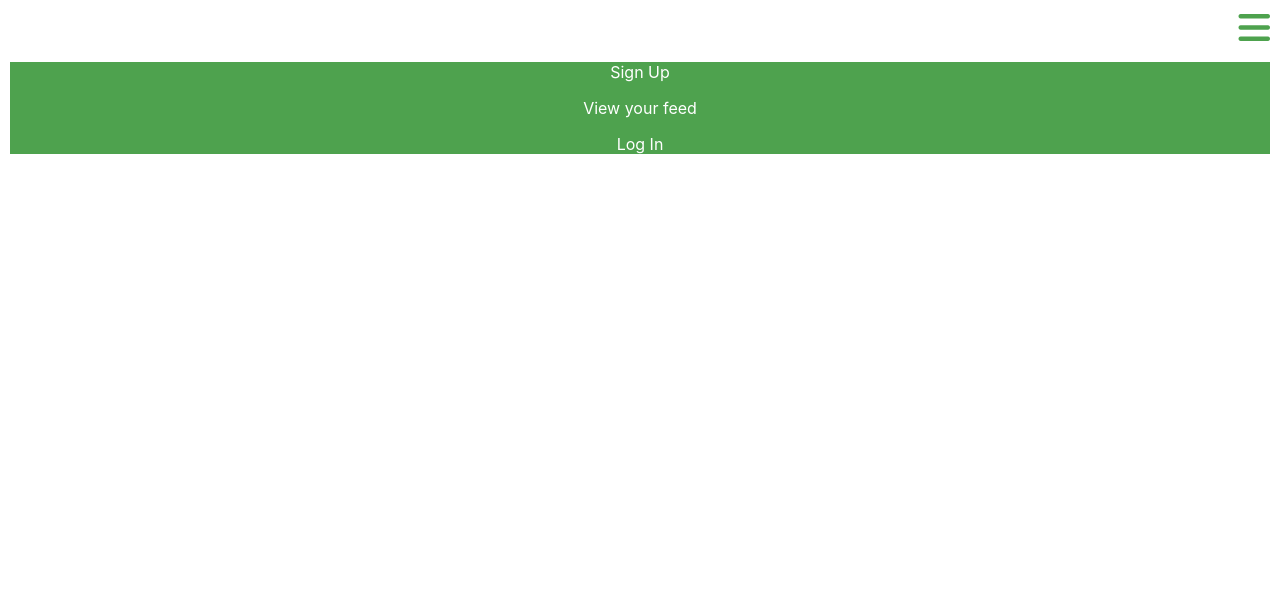
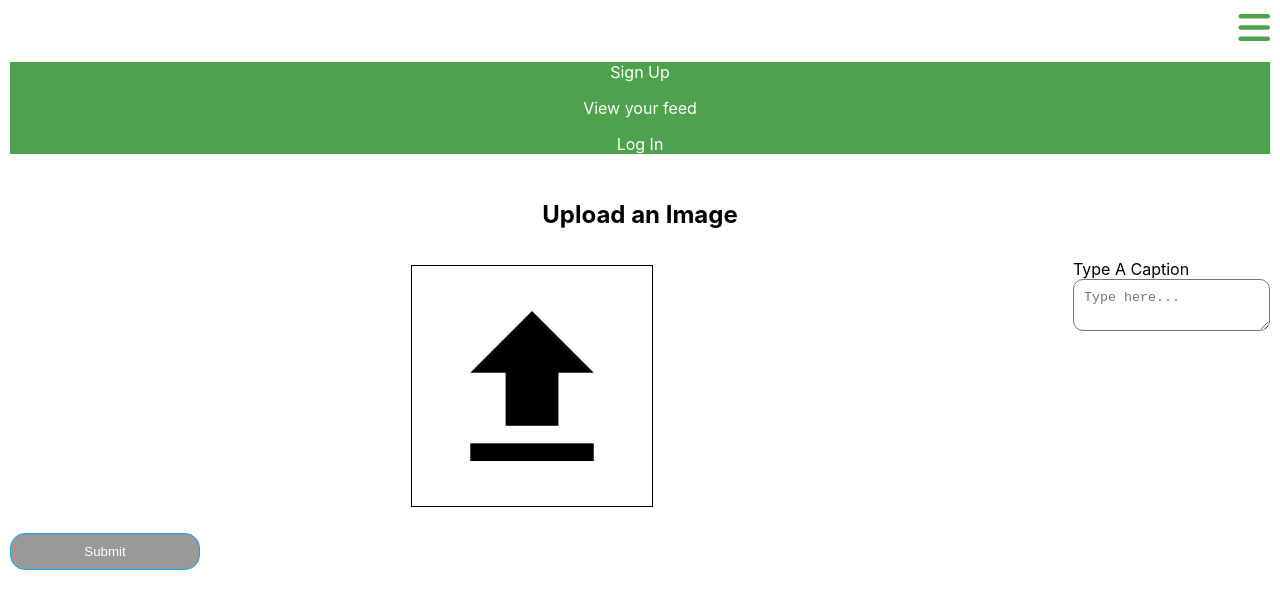
Before and after one commit to ExpatJournal/Front-End, a React (Create React App) app in the folder expat-journal/: page /newpost in a window 1280 px wide. Shown: the top 608 px of the page. Built offline with nearby package versions, Linux system fonts and the light colour scheme; no server answers.

Commit message:
Upload Image page drag n drop implemented using Dropzone, styled not finalized, input field created using formik and yup, Submit button created, page not wired or styled, commit to push and pull

```diff
--- a/expat-journal/package.json
+++ b/expat-journal/package.json
@@ -10,6 +10,7 @@
     "react": "^16.9.0",
     "react-burger-menu": "^2.6.11",
     "react-dom": "^16.9.0",
+    "react-dropzone": "^10.1.7",
     "react-router": "^5.0.1",
     "react-router-dom": "^5.0.1",
     "react-scripts": "3.1.1",
--- a/expat-journal/src/App.js
+++ b/expat-journal/src/App.js
@@ -1,7 +1,6 @@
 import React, { useState, useEffect } from "react";
 import SignUp from "./components/SignUp";
 import ProfilePage from "./components/ProfilePage";
-import PhotoPage from "./components/PhotoPage/PhotoPage";
 import Welcome from "./components/Welcome";
 import FormikLogInForm from "./components/LogIn";
 import Feed from "./components/Feed";
@@ -9,6 +8,7 @@ import Nav from "./components/Nav";
 import HamburgerNav from "./components/HamburgerNav";
 import DummyData from "./DummyData";
 import { axiosWithAuth } from "./utils/axiosWithAuth";
+import FormikImageUpload from './components/ImageUpload';
 import { BrowserRouter as Router, Route, Link } from "react-router-dom";
 import axios from "axios";
 import "./App.css";
@@ -120,7 +120,7 @@ function App() {
             />
 
             <Route exact path="/login" component={FormikLogInForm} />
-
+            <Route exact path="/newpost" component={FormikImageUpload}/>
             <Route exact path="/feed" render={props => <Feed {...props} />} />
             {/* <Route exact path="/signup" component={SignUp} /> */}
           </div>
--- /dev/null
+++ b/expat-journal/src/components/DragNDrop.css
@@ -0,0 +1,19 @@
+.pageText{
+    display: flex;
+    justify-content: center;
+}
+
+.dragNDrop{
+    border: 1px solid black;
+    height: 15rem;
+    width: 15rem;
+    display: flex;
+    margin: 1rem auto;
+    justify-content: center;
+    align-items: center;
+}
+
+.centerContainer{
+    display: flex;
+    flex-direction: row;
+}
--- /dev/null
+++ b/expat-journal/src/components/ImageUpload.js
@@ -0,0 +1,64 @@
+import React, {useCallback} from 'react'
+import {useDropzone} from 'react-dropzone'
+import './DragNDrop.css';
+import { withFormik, Form, Field } from 'formik';
+import * as Yup from 'yup'
+
+function ImageUpload ({errors, touched}){
+    const onDrop = useCallback(acceptedFiles => {
+        // Do something with the files
+      }, [])
+      const {getRootProps, getInputProps, isDragActive} = useDropzone({onDrop})
+
+    return(
+        <div>
+            <div className='pageText'>
+                <h2>Upload an Image</h2>
+            </div>
+            <section className='centerContainer'>
+
+                    <div className='dragNDrop' {...getRootProps()}>
+                        <input {...getInputProps()}/>
+                        <img className='uploadIcon' height="150"  src="images/uploadButton.png" alt="This is an Upload Button"></img>
+                    </div>
+
+                <Form className="sign-up-form">
+
+                    <div className="form-group">
+                        {touched.caption && errors.caption && <p>{errors.caption}</p>}
+                        <label className="caption">Type A Caption</label>
+                        <Field className="input" name="caption" type="text" component='textarea' placeholder="Type here..." />
+                    </div>
+                </Form>
+            </section>
+            <button type="submit" className="btn">Submit</button>
+        </div>
+    );
+};
+const FormikImageUpload = withFormik({
+    mapPropsToValues({ caption } ) {
+      return {
+        caption: caption || "",
+      };
+    },
+    validationSchema: Yup.object().shape({
+        caption: Yup.string().required('Please enter a caption'),
+    }),
+    handleSubmit() {
+      // formikBag gives access to .push allowing a redirect after a user signs up
+    // console.log('values', values);
+    // formikBag.props.history.push("/feed")
+    // const url = "";
+    // axiosWithAuth()
+    //   .post(url)
+    //   .then(response => {
+    //     console.log("res", response);
+    //     // formikBag.props.history.push("/feed");
+    //   })
+    //   .catch(e => {
+    //     console.log(e.response.data);
+    //   });
+  }
+  })(ImageUpload)
+
+  export default FormikImageUpload;
--- a/expat-journal/src/components/PhotoPage/PhotoPage.js
+++ /dev/null
@@ -1,18 +0,0 @@
-import React from 'react';
-
-
-//component import
-// import SideBar from '../HamburgerMenu/HamburgerMenu';
-
-export default function PhotoPage(props){
-    console.log('OBJ DATA:', props)
-    return(
-        <div>
-            <section>
-
-                <input type='text' name='search' placeholder='search'></input>
-
-            </section>
-        </div>
-    );
-};
```
Also changed, not shown: expat-journal/public/images/uploadButton.png (added), 1 other file (tests, documents, lock files or other folders).
